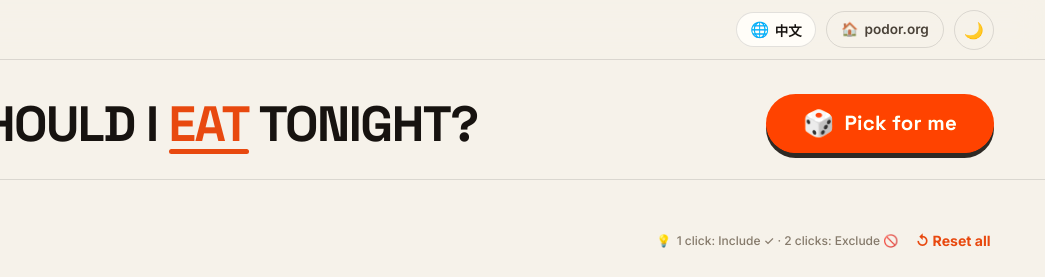
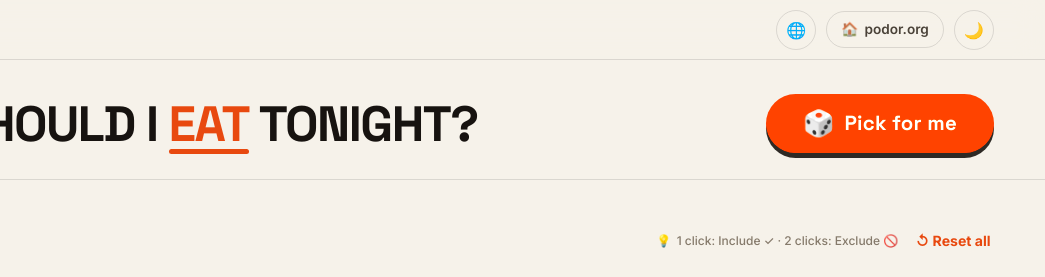
Before and after one commit to PodorCN/what-shall-I-eat-tonight, a website: page index.html in a window 1280 px wide. Shown: the top 277 px of the page, 235-1280 px from the left. Drawn offline with Linux system fonts and the light colour scheme.

Commit message:
style: display only icon for language toggle button

```diff
--- a/app.js
+++ b/app.js
@@ -1588,7 +1588,10 @@
 
     const langLabel = document.getElementById('langToggleLabel');
     if (langLabel) langLabel.textContent = I18N[lang].langLabel;
-    if (langToggleBtn) langToggleBtn.setAttribute('title', I18N[lang].langTitle);
+    if (langToggleBtn) {
+      langToggleBtn.setAttribute('title', I18N[lang].langTitle);
+      langToggleBtn.setAttribute('aria-label', I18N[lang].langTitle);
+    }
 
     // Brand author
     const brandAuthor = document.querySelector('.brand-author');
--- a/index.html
+++ b/index.html
@@ -26,9 +26,8 @@
         </div>
       </div>
       <div class="header-actions">
-        <button id="langToggleBtn" class="lang-toggle-btn" aria-label="Switch Language / 切换语言" title="Switch Language / 切换语言">
+        <button id="langToggleBtn" class="btn-icon" aria-label="Switch to Chinese" title="Switch to Chinese">
           <span class="lang-icon" aria-hidden="true">🌐</span>
-          <span id="langToggleLabel" class="lang-label">中文</span>
         </button>
         <a href="https://podor.org" class="header-home-btn" title="Back to podor.org">
           <span class="home-icon" aria-hidden="true">🏠</span>
```
